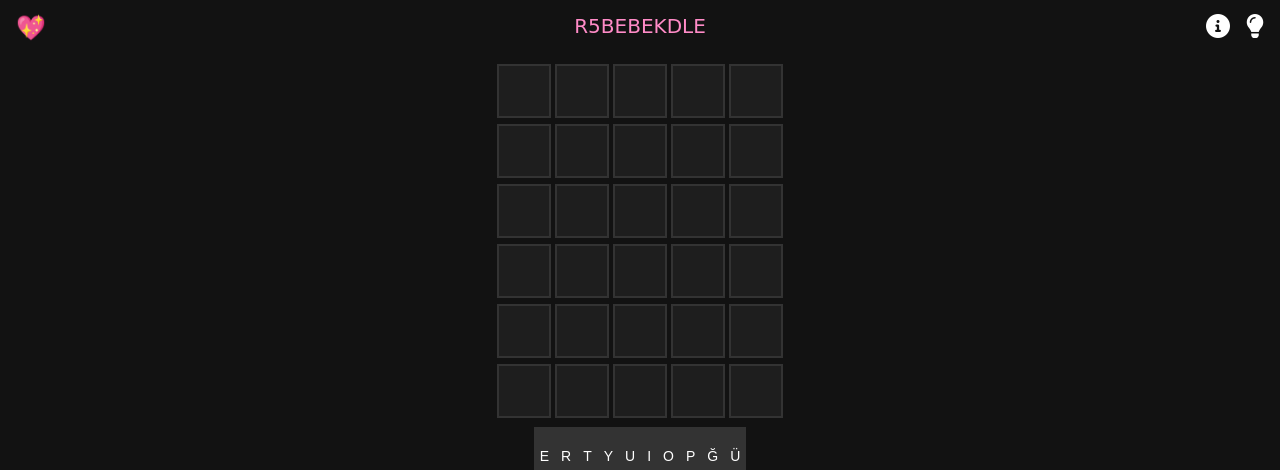
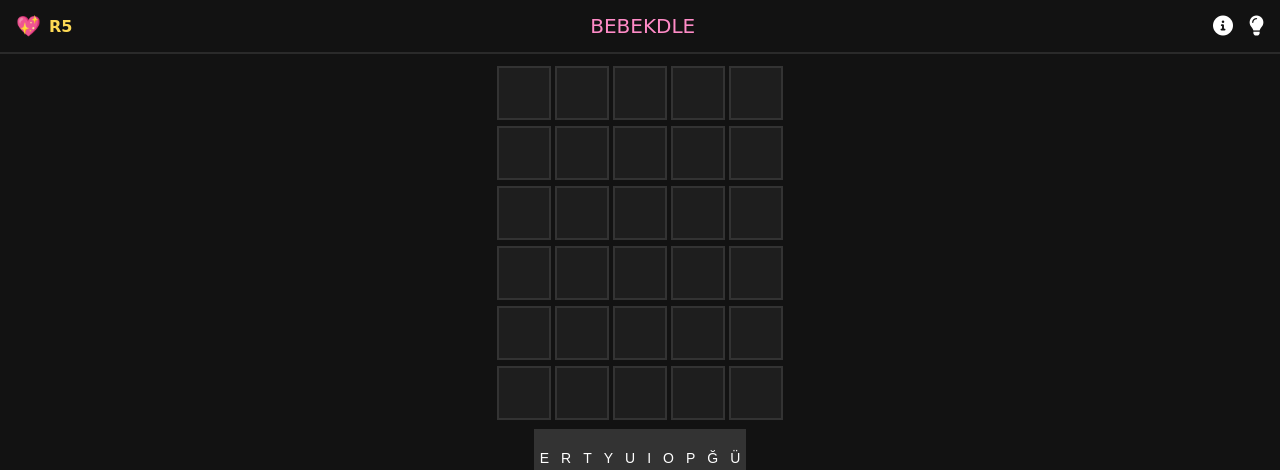
Before and after one commit to fsecgin/bebekdle, a plain HTML site: page index.html in a window 1280 px wide. Shown: the top 470 px of the page. Drawn offline with Linux system fonts and the light colour scheme; a web font is replaced by a local one.

Commit message:
Update style.css

```diff
--- a/style.css
+++ b/style.css
@@ -19,47 +19,54 @@ body {
 
   #top-navbar {
     width: 100%;
-    height: 52px; /* Set height of navbar */
-    background-color: #121212; /* Dark background color */
-    color: white; /* Default text color */
-    display: flex;
-    align-items: center; /* Vertically center content */
-    justify-content: center; /* Horizontally center the text (Wordle) */
-    position: fixed; /* Fix navbar at the top */
-    top: 0; /* Ensure it sticks to the top */
-    z-index: 1000; /* Make sure it's on top of other elements */
-    font-family: 'Rammetto One', cursive; /* Apply Rammetto One font */
-    font-size: 20px; /* Font size for Wordle */
-    color: #ff8bc7; /* Pink color for the text */
-}
+    height: 52px;
+    background-color: #121212;
+    color: #ff8bc7;
+    position: fixed;
+    top: 0;
+    z-index: 1000;
+    border-bottom: 2px solid #2a2a2a;
 
-.navbar-icon {
-    position: absolute; /* Make the heart stay in the top-left corner */
-    left: 16px; /* Leave 16px space from the left of the navbar */
-    font-size: 1.5rem; /* Adjust icon size */
-    color: white; /* Keep the heart white for contrast */
-}
+    /* === NEW: Use CSS Grid to make left, center, right columns === */
+    display: grid;
+    grid-template-columns: auto 1fr auto;
+    align-items: center; /* vertically center all items in the row */
+
+    font-family: 'Rammetto One', cursive;
+    font-size: 20px;
+    /* The color and other properties can remain the same */
+  }
+
+
+  #round-info {
+    font-size: 1rem;
+    color: #FDD954;
+    font-weight: bold;
+  }
 
 /* Container for the right icons */
 #navbar-icons-right {
-    position: absolute;
-    right: 16px;      /* So they stay on the right edge */
-    display: flex;
-    gap: 16px;        /* Space between the two icons */
-  }
+  color: #ffffff; /* or another off-white color */
+  display: flex;
+  gap: 16px;
+  justify-content: flex-end;
+  margin-right: 16px;
+}
 
-  /* Style both icons in the top-right similarly */
-  #navbar-icons-right i {
-    font-size: 1.5rem;   /* Adjust to your liking */
-    cursor: pointer;     /* Make it clear they are clickable */
-    color: white;        /* Keep them white, or pick a color */
-    transition: color 0.2s ease-in-out;
-  }
+#navbar-icons-right i:hover {
+  color: #ff8bc7; /* Pink on hover */
+}
 
-  #navbar-icons-right i:hover {
-    color: #ff8bc7;       /* Hover color (same pink as 'Wordle' if you want) */
-  }
+#navbar-left {
+  display: flex;           /* so heart + round appear in a row */
+  align-items: center;
+  gap: 8px;                /* space between heart and round text */
+  margin-left: 16px;       /* small left padding from edge if you like */
+}
 
+#navbar-title {
+  text-align: center; /* just in case, but 1fr in the middle means it's centered horizontally */
+}
 
 
 h1 {
@@ -73,7 +80,7 @@ h1 {
     gap: 6px; /* Minimal spacing between rows */
     justify-content: center;
     margin: 5px 0; /* Minimal margin around the board */
-    margin-top: 64px; /* Add margin to account for navbar and 12px spacing */
+    margin-top: 66px; /* Add margin to account for navbar and 12px spacing */
     flex-shrink: 0; /* Prevent shrinking */
   }
 
@@ -314,7 +321,7 @@ h1 {
     }
 
     #game-board {
-      gap: 6px; /* Tighter gap between rows for compactness */
+      gap: 8spx; /* Tighter gap between rows for compactness */
       margin: 6px 0;
       margin-bottom: 6px; /* Minimal margin to save space */
       margin-top: 64px; /* Minimal margin to save space */
@@ -322,8 +329,8 @@ h1 {
     }
 
     .tile {
-      width: 60px; /* Original size */
-      height: 60px; /* Original size */
+      width: 48px; /* Original size */
+      height: 48px;
       font-size: 32px; /* Original size */
       touch-action: manipulation;
     }
```
